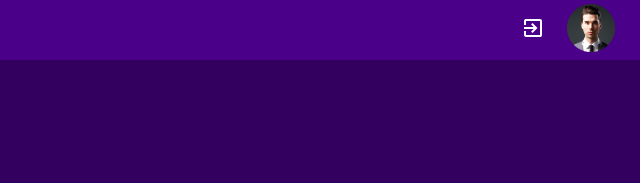
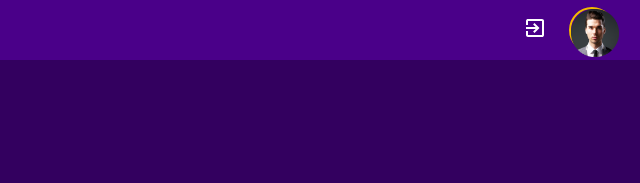
Before and after one commit to asesorhenao/Prueba_frontend-SCSS, a plain HTML site: page index.html in a window 1280 px wide. Shown: the top 183 px of the page, 640-1280 px from the left. Drawn offline with Linux system fonts and the light colour scheme; files whose address does not match are found by name.

Commit message:
Update styles.css

```diff
--- a/css/styles.css
+++ b/css/styles.css
@@ -64,7 +64,12 @@ body {
 .maxwell-loginExit {
   margin-right: 15px; }
 .maxwell-loginAvatar {
-  margin: 0; }
+  width: 46px;
+  height: 46px;
+  display: block;
+  margin: 0;
+  border: 2px solid #F4BB00;
+  border-radius: 50%;}
 .maxwell-navbar {
   width: 100vw;
   height: auto;
```
